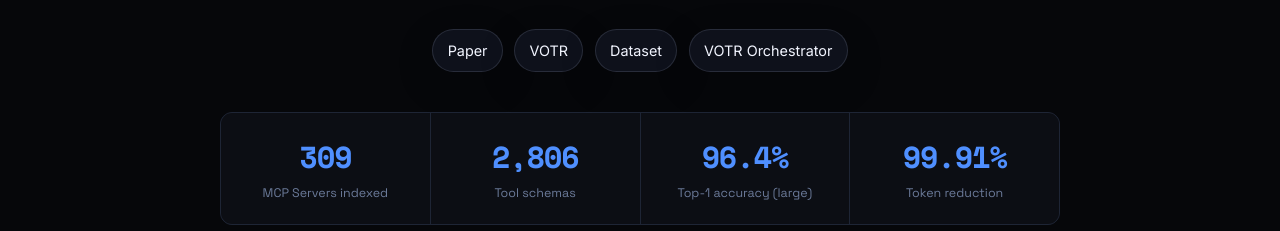
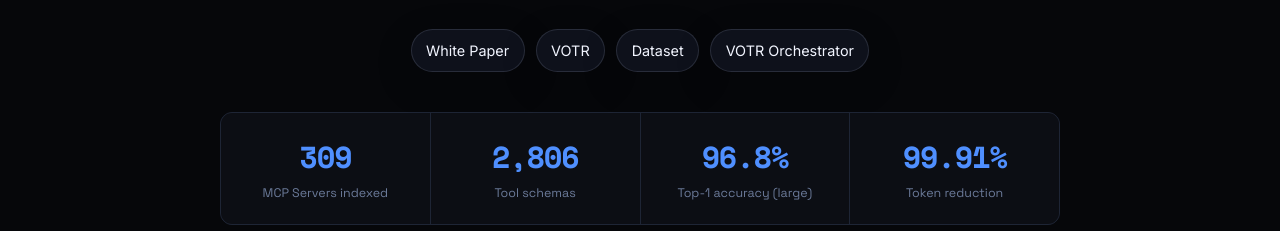
Before and after one commit to iamAmiK/VOTR, a plain HTML site: page docs/index.html in a window 1280 px wide. Shown: the part 401-632 px from the top of the page. Drawn offline with nearby package versions, Linux system fonts and the light colour scheme.

Commit message:
Change accuracy from 96.4% to 96.8%
Updated accuracy metrics in the documentation.

```diff
--- a/docs/index.html
+++ b/docs/index.html
@@ -203,7 +203,7 @@
   <p class="eyebrow">Vector Orchestrated Tool Retrieval for Scalable Multi-Agent Systems</p>
   <p>A large multi-agent system can know about thousands of MCP tools, but a model should not have to read every schema before deciding what to do. VOTR turns that problem into retrieval: find the right tools first, then hand only a compact candidate set to the agent.</p>
   <div class="link-row">
-    <a class="pill" href="https://github.com/iamAmiK/VOTR/blob/main/docs/(Draft)%20VOTR%20-%20Vector%20Orchestrated%20Tool%20Retrieval%20for%20Scalable%20Multi-Agent%20Systems.pdf">Paper</a>
+    <a class="pill" href="https://github.com/iamAmiK/VOTR/blob/main/docs/(Draft)%20VOTR%20-%20Vector%20Orchestrated%20Tool%20Retrieval%20for%20Scalable%20Multi-Agent%20Systems.pdf">White Paper</a>
     <a class="pill" href="https://github.com/iamAmiK/VOTR">VOTR</a>
     <a class="pill" href="https://huggingface.co/datasets/a13awd/VOTR">Dataset</a>
     <a class="pill" href="https://github.com/iamAmiK/VOTR-Orchestrator">VOTR Orchestrator</a>
@@ -211,7 +211,7 @@
   <div class="stats-bar">
     <div class="stat"><div class="stat-n">309</div><div class="stat-label">MCP Servers indexed</div></div>
     <div class="stat"><div class="stat-n">2,806</div><div class="stat-label">Tool schemas</div></div>
-    <div class="stat"><div class="stat-n">96.4%</div><div class="stat-label">Top-1 accuracy (large)</div></div>
+    <div class="stat"><div class="stat-n">96.8%</div><div class="stat-label">Top-1 accuracy (large)</div></div>
     <div class="stat"><div class="stat-n">99.91%</div><div class="stat-label">Token reduction</div></div>
   </div>
 </div>
@@ -687,7 +687,7 @@
             <tr>
               <td><strong>Overall</strong></td>
               <td class="num-cell">500</td><td class="num-cell">100%</td>
-              <td class="blue-cell" style="color:var(--blue2)">96.4%</td><td class="green-cell">98.2%</td>
+              <td class="blue-cell" style="color:var(--blue2)">96.8%</td><td class="green-cell">98.2%</td>
               <td class="green-cell">2.906</td>
             </tr>
           </table>
```
